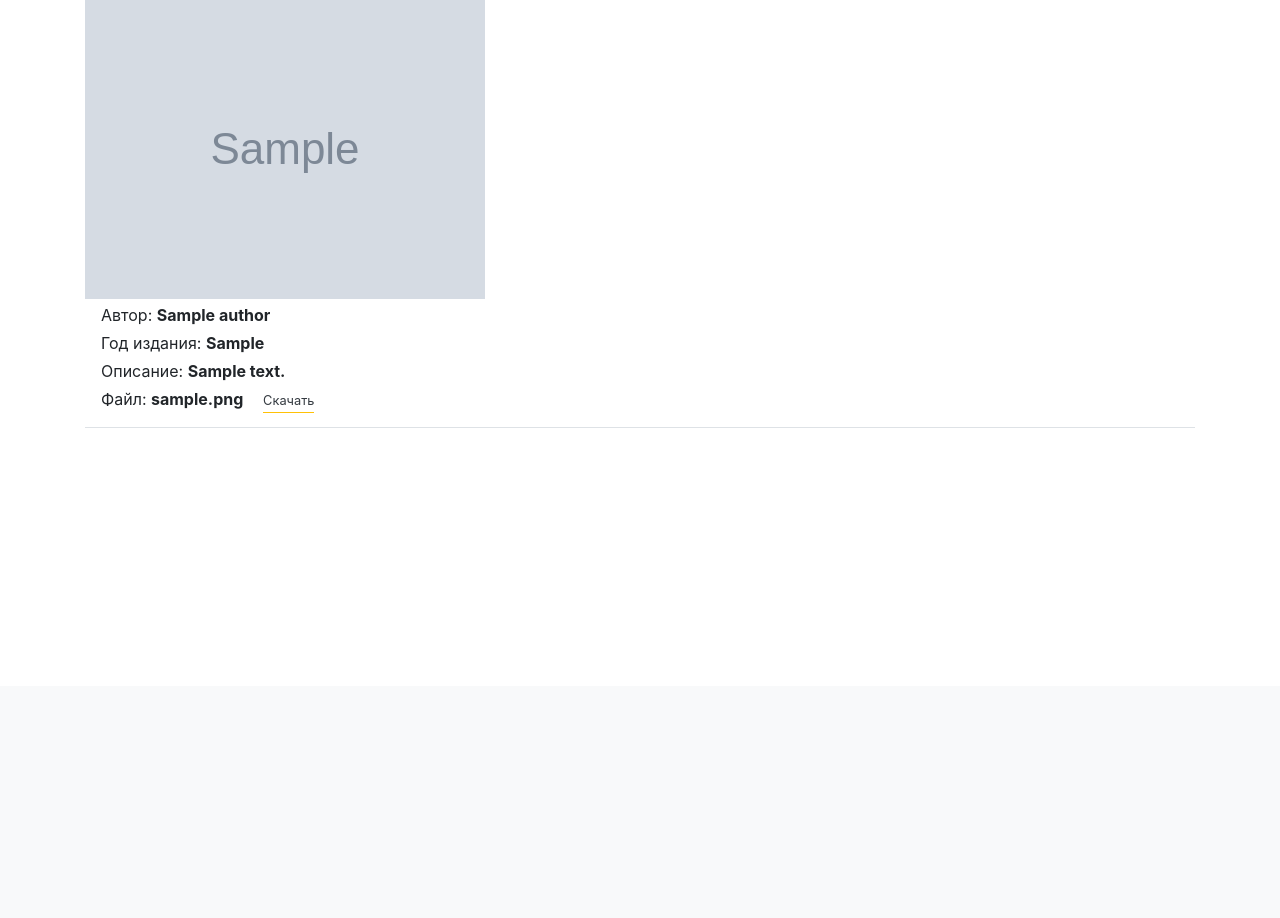
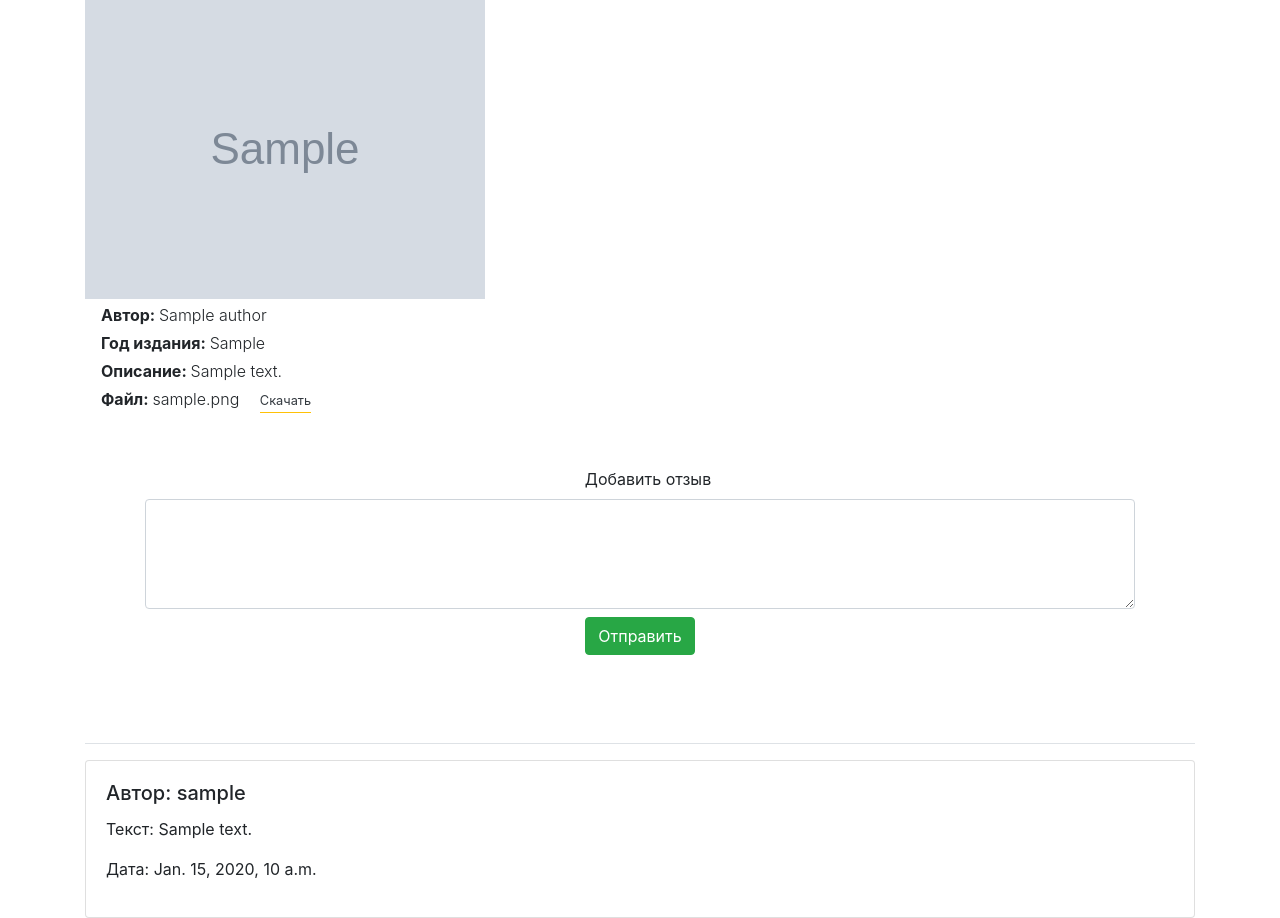
Before and after one commit to Bak0903/end_exam, a Django app: page /book/1 in a window 1280 px wide. Shown: the part 114-1032 px from the top of the page. Before the commit the page ends 542 px from the top, so only its background shows below. Run offline with Django 3.2, Linux system fonts and the light colour scheme; a user stored in the database is signed in; tables that the repository leaves empty hold one stand-in row (values such as "Sample post"); grey boxes marked "Sample" are stand-in pictures; some libraries are stand-ins or nearby versions.

Commit message:
Подправил верстку.

```diff
--- a/my_project/webapp/forms.py
+++ b/my_project/webapp/forms.py
@@ -1,5 +1,5 @@
 from django import forms
-from webapp.models import Author, Book
+from webapp.models import Author, Book, Comment
 
 
 class AuthorForm(forms.ModelForm):
--- a/my_project/webapp/templates/book/book_detail.html
+++ b/my_project/webapp/templates/book/book_detail.html
@@ -7,23 +7,23 @@
             {% if book.picture %}
                 <img src="{{ book.picture.url }}" alt="Обложка">
             {% endif %}
-            <p class="d-block pb-0 mb-0 mt-1 ml-3">Автор:
-                <span class="font-weight-bold">
+            <p class="d-block pb-0 mb-0 mt-1 ml-3 font-weight-bold">Автор:
+                <span class="font-weight-light">
                     {% if book.author %} {{ book.author.name }} {% else %} Не указан {% endif %}
                 </span>
             </p>
-            <p class="d-block pb-0 mb-0 mt-1 ml-3">Год издания:
-                <span class="font-weight-bold">
+            <p class="d-block pb-0 mb-0 mt-1 ml-3 font-weight-bold">Год издания:
+                <span class="font-weight-light">
                     {% if book.published_year %} {{ book.published_year }} {% else %} Не указан {% endif %}
                 </span>
             </p>
-            <p class="d-block pb-0 mb-0 mt-1 ml-3">Описание:
-                <span class="font-weight-bold">
+            <p class="d-block pb-0 mb-0 mt-1 ml-3 font-weight-bold">Описание:
+                <span class="font-weight-light">
                     {% if book.description %} {{ book.description }} {% else %} Нет {% endif %}
                 </span>
             </p>
-            <p class="d-block pb-0 mb-0 mt-1 ml-3">Файл:
-                <span class="font-weight-bold">
+            <p class="d-block pb-0 mb-0 mt-1 ml-3 font-weight-bold">Файл:
+                <span class="font-weight-light">
                     {% if book.file %}
                         {{ book.file }}
                         <a class="text-decoration-none text-dark d-inline-block pb-0 mb-0 font-weight-light ml-3 mt-1"
@@ -32,8 +32,28 @@
                     {% else %} Нет {% endif %}
                 </span>
             </p>
+        {% if user.is_authenticated %}
+        <div class="input-group mt-5 mb-5">
+            <form action="{% url 'webapp:create_comment' %}" method="post" enctype="multipart/form-data" class="text-center col-12">
+                {% csrf_token %}
+                <input type="hidden" name="book_id" value="{{ book.pk }}">
+                <label id="text" class="col-12 m-2">Добавить отзыв</label>
+                <textarea class="form-control col-11 m-auto" name="text" rows=4></textarea>
+                <button type="submit" class="btn btn-success m-2">Отправить</button>
+            </form>
         </div>
-    </div>
+        {% endif %}
+        </div>
+        {% for comment in comments %}
+            <div class="card mt-3">
+                <div class="card-body">
+                    <h5 class="card-title">Автор: {{ comment.user.username }}</h5>
+                    <p class="card-text">Текст: {{ comment.text }}</p>
+                    <p class="card-link">Дата: {{ comment.created_date }}</p>
+                </div>
+            </div>
+        {% endfor %}
+        </div>
 {% endblock %}
 {% block scripts %}
 {% endblock %}
```
Also changed, not shown: my_project/webapp/templates/author/author_detail.html (+6 -6 lines).
